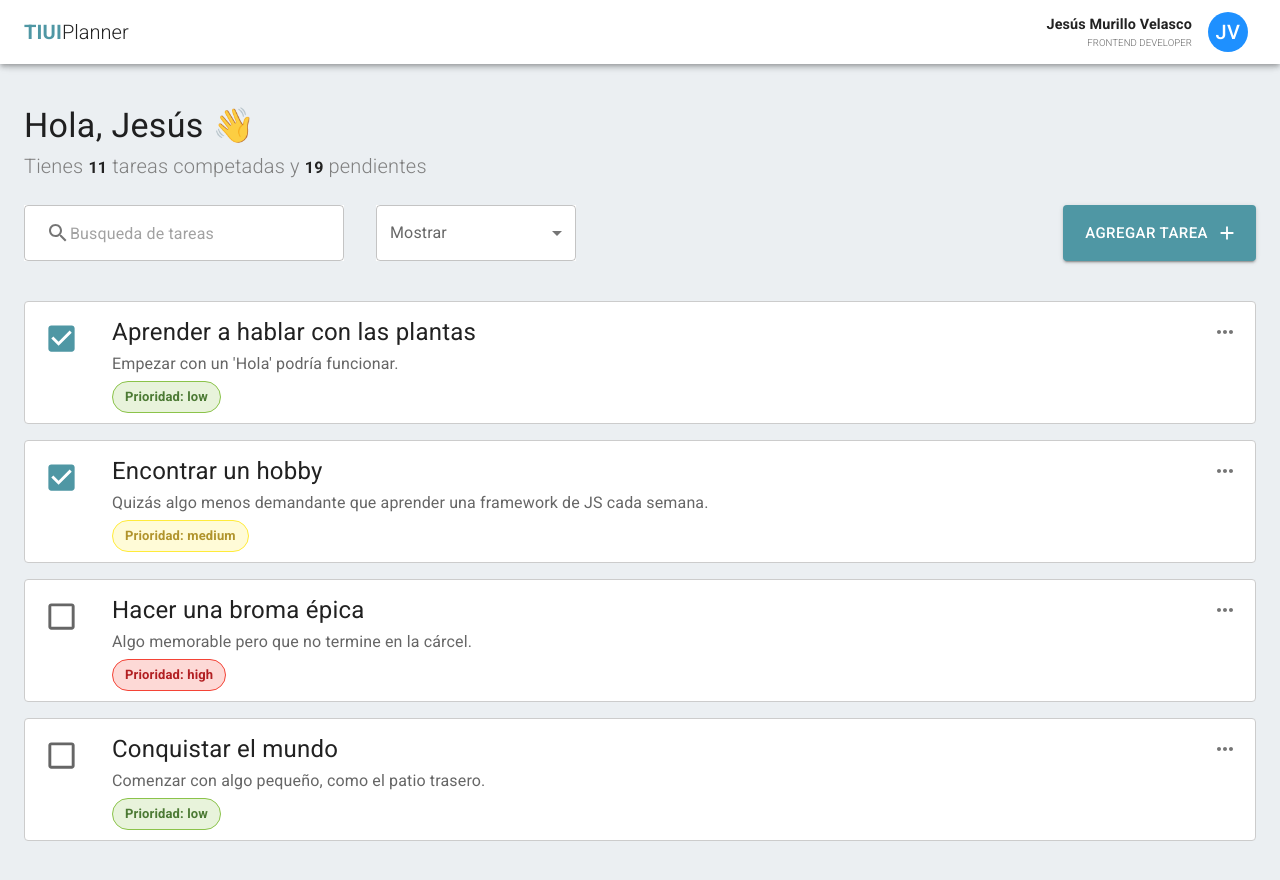
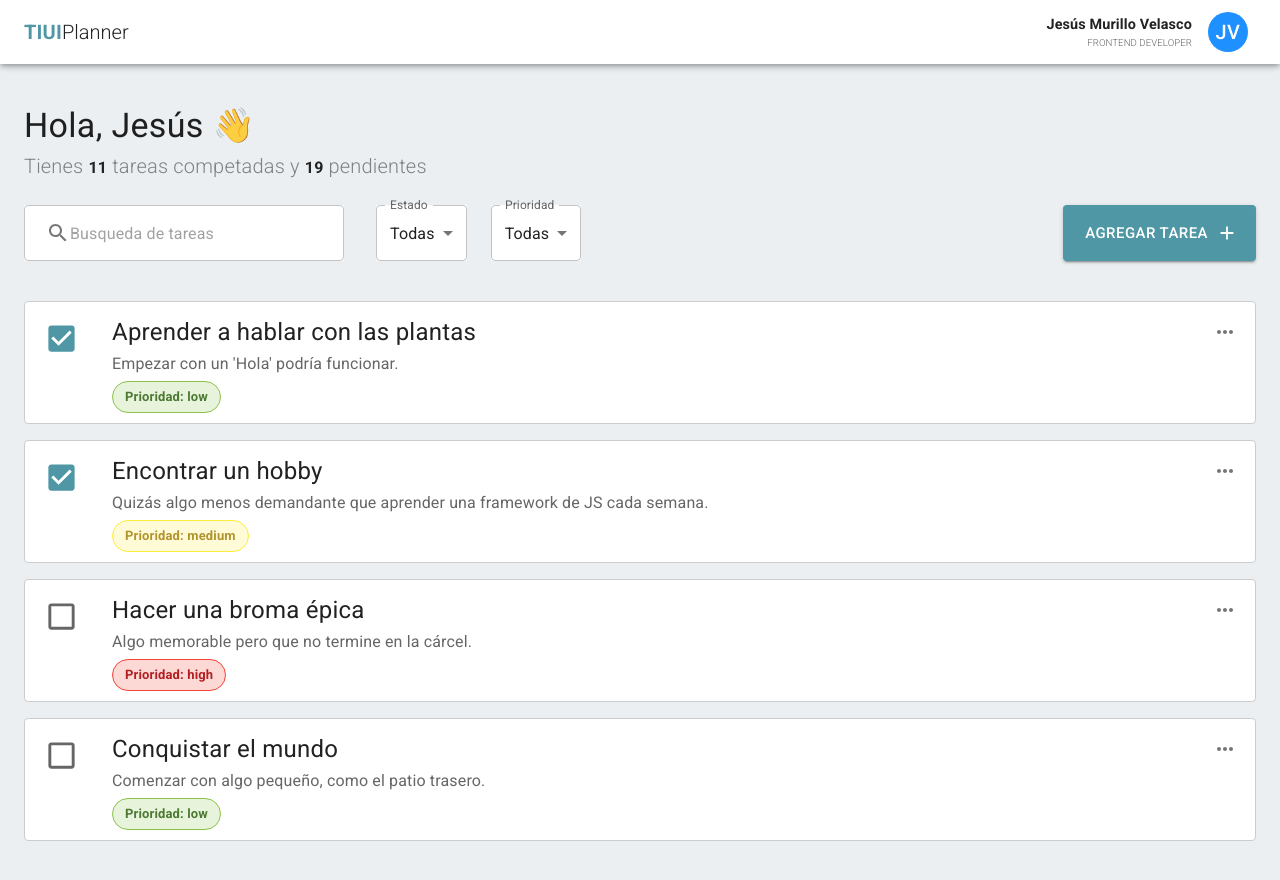
Before and after one commit to tiui-fulfillment/tiui-frontend-test, a React (Vite) app: page / in a window 1280 px wide. Built offline with nearby package versions, Linux system fonts and the light colour scheme.

Commit message:
Añade los filtros por prioridad y estado

```diff
--- a/src/components/task-action-panel/TaskActionPanel.tsx
+++ b/src/components/task-action-panel/TaskActionPanel.tsx
@@ -1,4 +1,3 @@
-import { useState } from "react";
 import {
   Box,
   TextField,
@@ -11,12 +10,13 @@ import {
 } from "@mui/material";
 import { Search } from "@mui/icons-material";
 import { AddButton } from "../add-button/AddButton";
+import { useFilters } from "../../custom-hooks/useFilters";
 
 export function TaskActionPanel() {
-  const [filter, setFilter] = useState("");
+  const { filters, setFilters } = useFilters();
 
   const handleChange = (event: SelectChangeEvent) => {
-    setFilter(event.target.value as string);
+    setFilters({ [event.target.name]: event.target.value as string });
   };
 
   return (
@@ -57,13 +57,33 @@ export function TaskActionPanel() {
           justifyContent: "space-between",
         }}
       >
-        <Box sx={{ minWidth: 200, background: "white" }}>
-          <FormControl fullWidth>
-            <InputLabel id="demo-simple-select-label">Mostrar</InputLabel>
-            <Select value={filter} label="Mostrar" onChange={handleChange}>
-              <MenuItem value="all">Todas Las Tareas</MenuItem>
-              <MenuItem value="done">Tareas Completadas</MenuItem>
-              <MenuItem value="pending">Tareas Pendientes</MenuItem>
+        <Box sx={{ display: "flex", gap: 3 }}>
+          <FormControl fullWidth sx={{ background: "white" }}>
+            <InputLabel id="demo-simple-select-label">Estado</InputLabel>
+            <Select
+              value={filters.status}
+              label="Estado"
+              name="status"
+              onChange={handleChange}
+            >
+              <MenuItem value="all">Todas</MenuItem>
+              <MenuItem value="completed">Completadas</MenuItem>
+              <MenuItem value="pending">Pendientes</MenuItem>
+            </Select>
+          </FormControl>
+
+          <FormControl fullWidth sx={{ background: "white" }}>
+            <InputLabel id="demo-simple-select-label">Prioridad</InputLabel>
+            <Select
+              value={filters.priority}
+              label="Prioridad"
+              name="priority"
+              onChange={handleChange}
+            >
+              <MenuItem value="all">Todas</MenuItem>
+              <MenuItem value="low">Baja</MenuItem>
+              <MenuItem value="medium">Media</MenuItem>
+              <MenuItem value="high">Alta</MenuItem>
             </Select>
           </FormControl>
         </Box>
--- a/src/components/task-list/TaskList.tsx
+++ b/src/components/task-list/TaskList.tsx
@@ -1,9 +1,14 @@
 import { Box } from "@mui/material";
 import { TaskItem } from "../task-item/TaskItem";
 import { useTask } from "../../custom-hooks/useTask";
+import { useFilters } from "../../custom-hooks/useFilters";
 
 export function TaskList() {
   const { taskState } = useTask();
+  const { filterTasks } = useFilters();
+
+  const filteredTasks = filterTasks(taskState.tasks);
+
   return (
     <Box
       sx={{
@@ -13,7 +18,7 @@ export function TaskList() {
         gap: 2,
       }}
     >
-      {taskState.tasks.map((task) => (
+      {filteredTasks.map((task) => (
         <TaskItem task={task} key={`task-${task.id}-of-the-task-list`} />
       ))}
     </Box>
--- /dev/null
+++ b/src/context/filters.tsx
@@ -0,0 +1,43 @@
+import { createContext, useState } from "react";
+
+interface TaskProviderProps {
+  children: JSX.Element | JSX.Element[];
+}
+
+interface FiltersContextType {
+  filters: {
+    status: string;
+    priority: string;
+  };
+  setFilters: (filters: { status?: string; priority?: string }) => void;
+}
+
+const INITIAL_STATE: FiltersContextType = {
+  filters: {
+    status: "all",
+    priority: "all",
+  },
+  setFilters: () => {},
+};
+
+export const FiltersContext = createContext<FiltersContextType>(INITIAL_STATE);
+
+export function FiltersProvider({ children }: TaskProviderProps) {
+  const [filters, setFilters] = useState({ status: "all", priority: "all" });
+
+  const handleSetFilters = (newFilters: {
+    status?: string;
+    priority?: string;
+  }) => {
+    setFilters((prevFilters) => ({
+      ...prevFilters,
+      ...newFilters,
+    }));
+  };
+
+  return (
+    <FiltersContext.Provider value={{ filters, setFilters: handleSetFilters }}>
+      {children}
+    </FiltersContext.Provider>
+  );
+}
--- /dev/null
+++ b/src/custom-hooks/useFilters.ts
@@ -0,0 +1,24 @@
+import { useContext } from "react";
+import { FiltersContext } from "../context/filters";
+import { Task } from "../interfaces";
+
+// Hook para usar los filtros
+export function useFilters() {
+  const { filters, setFilters } = useContext(FiltersContext);
+
+  const filterTasks = (tasks: Task[]) => {
+    return tasks.filter((task) => {
+      const statusMatch =
+        filters.status === "all" ||
+        (filters.status === "completed" && task.isCompleted) ||
+        (filters.status === "pending" && !task.isCompleted);
+
+      const priorityMatch =
+        filters.priority === "all" || task.priority === filters.priority;
+
+      return statusMatch && priorityMatch;
+    });
+  };
+
+  return { filters, setFilters, filterTasks };
+}
--- a/src/main.tsx
+++ b/src/main.tsx
@@ -9,14 +9,17 @@ import "@fontsource/roboto/700.css";
 import { CssBaseline, ThemeProvider } from "@mui/material";
 import { muiTheme } from "./config/mui-theme";
 import { TasksProvider } from "./context/tasks.tsx";
+import { FiltersProvider } from "./context/filters.tsx";
 
 ReactDOM.createRoot(document.getElementById("root")!).render(
   <React.StrictMode>
     <CssBaseline />
     <ThemeProvider theme={muiTheme}>
-      <TasksProvider>
-        <App />
-      </TasksProvider>
+      <FiltersProvider>
+        <TasksProvider>
+          <App />
+        </TasksProvider>
+      </FiltersProvider>
     </ThemeProvider>
   </React.StrictMode>
 );
```
